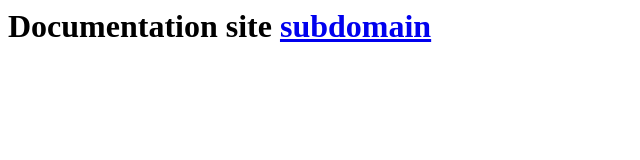
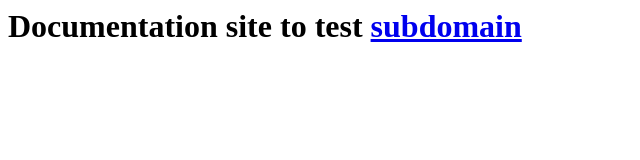
Before and after one commit to Talgat-qypshaq/co, a plain HTML site: page index.html in a window 1280 px wide. Shown: the whole page, without its empty margins (0-640 px from the left). Drawn offline with Linux system fonts and the light colour scheme.

Commit message:
Test Message

```diff
--- a/index.html
+++ b/index.html
@@ -1,4 +1,4 @@
 <h1>
-  Documentation site
+  Documentation site to test
   <a href="co.html">subdomain<a/>
 </h1>
```
Also changed, not shown: co.html (+1 -0 lines).
